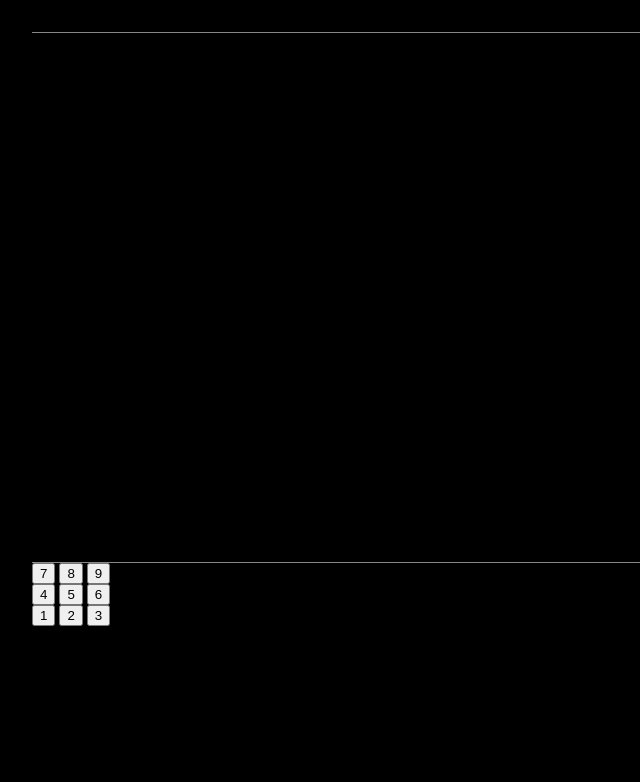
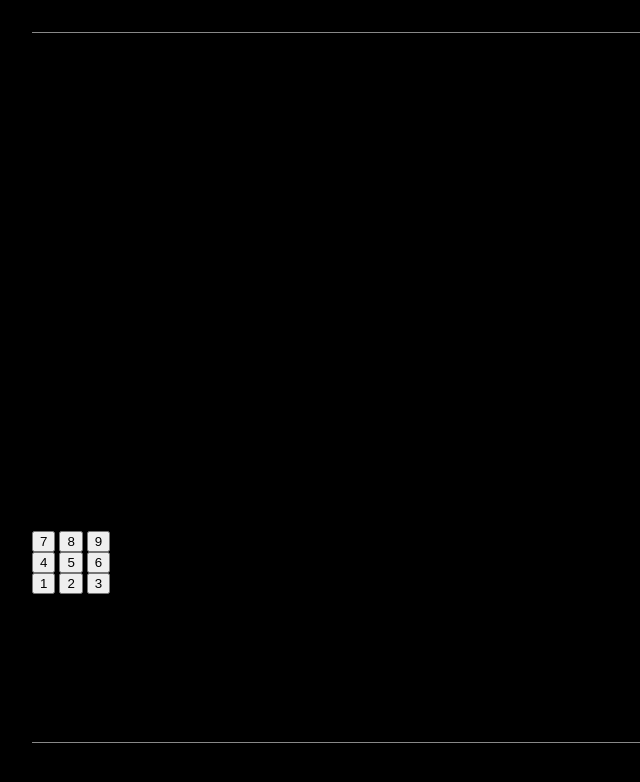
Before and after one commit to EdricCantu/calc, a plain HTML site: page index.html in a window 1280 px wide. Shown: the whole page, without its empty margins (0-640 px from the left). Drawn offline with Linux system fonts and the light colour scheme.

Commit message:
Update index.html

```diff
--- a/index.html
+++ b/index.html
@@ -13,7 +13,7 @@
         height: 90%;
         padding: 2.5%;
       }
-      #out{
+      #in{
         width: 100%;
         height: 25%;
         border-bottom: #888 solid 1px;
```
